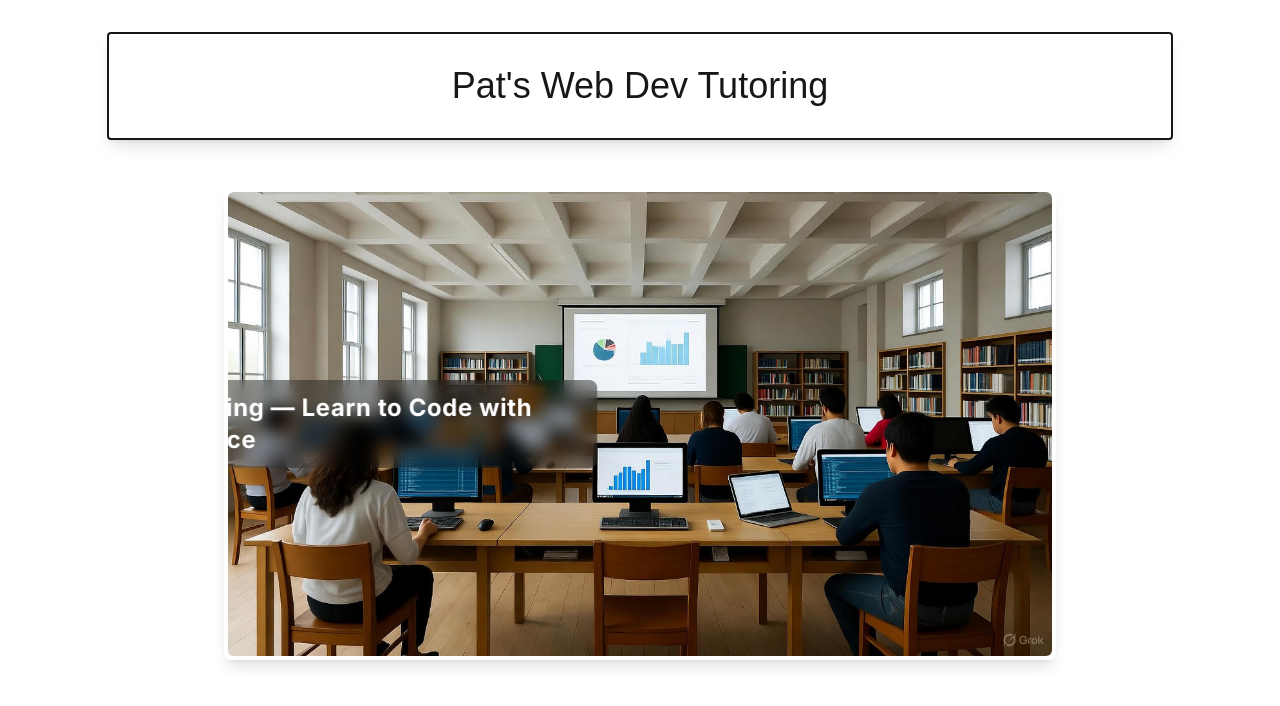
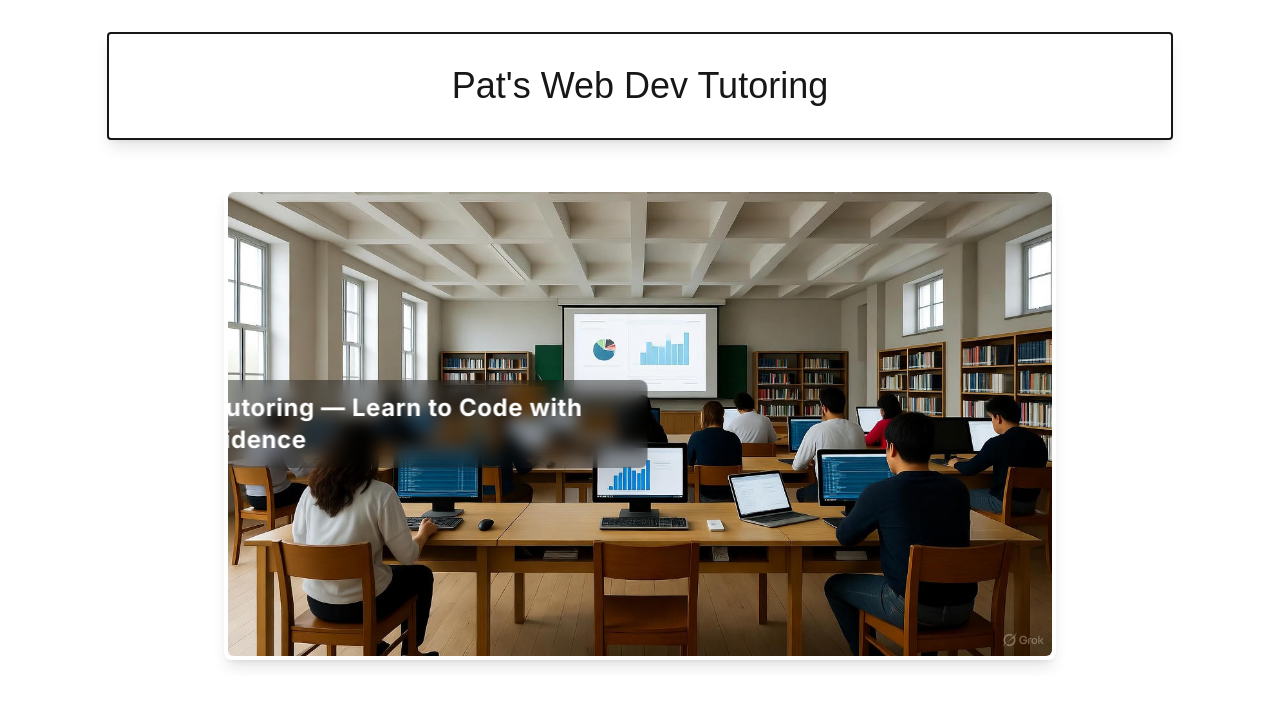
Before and after one commit to Pmacdon15/web-tutor, a Next.js app: page / in a window 1280 px wide. Shown: the top 706 px of the page. Built offline with nearby package versions, Linux system fonts and the light colour scheme.

Commit message:
started hero

```diff
--- a/src/components/ui/hero/hero-container.tsx
+++ b/src/components/ui/hero/hero-container.tsx
@@ -23,7 +23,7 @@ export default function HeroContainer() {
 					transition={{
 						repeat: Infinity,
 						repeatType: 'mirror',
-						duration: 25, // slower & smooth (60 seconds)
+						duration: 22, // slower & smooth (60 seconds)
 						ease: 'linear', // ✅ constant speed
 					}}
 				>
```
